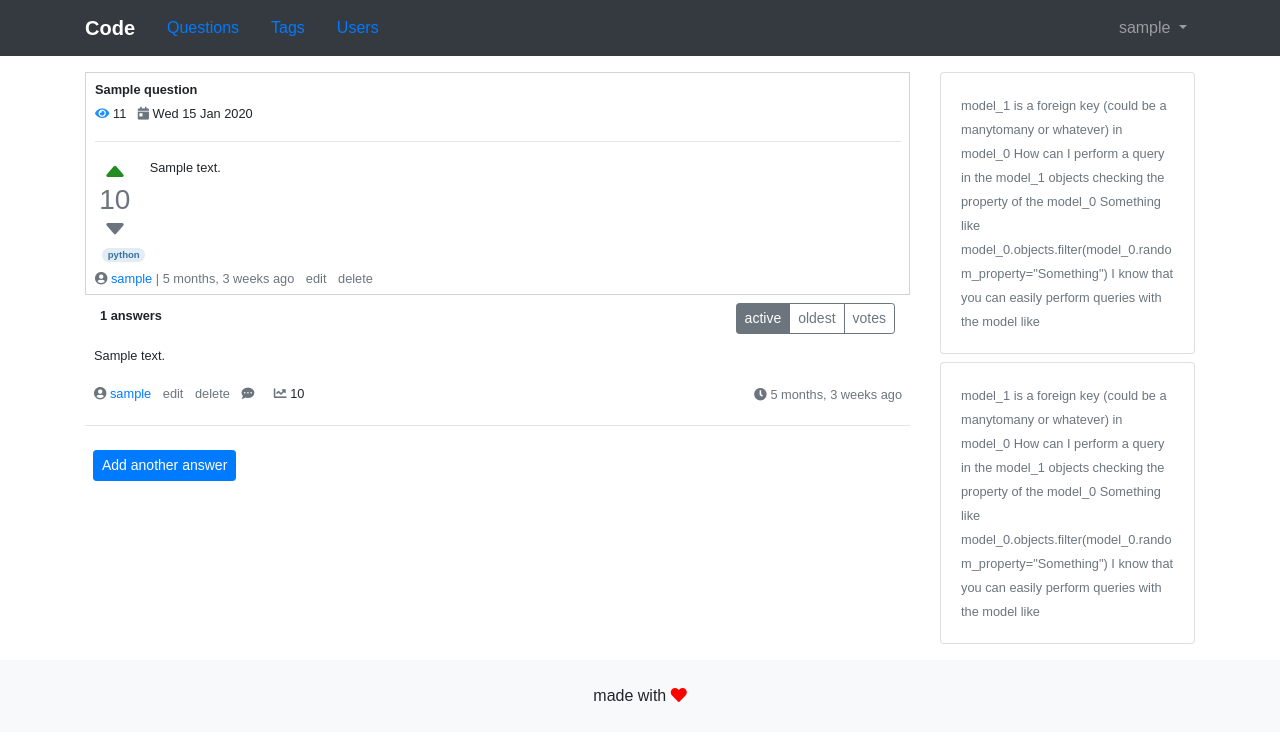
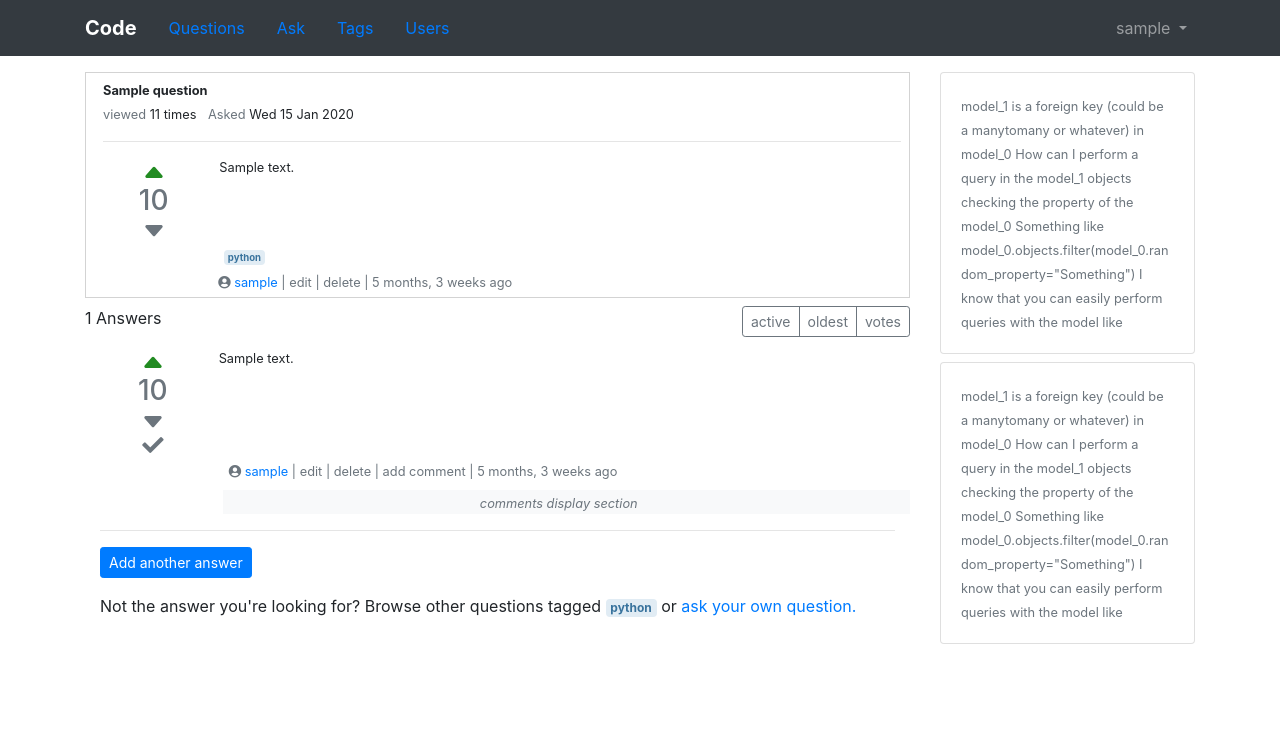
Before and after one commit to certified-dev/codepedia, a Django app: a page that uses templates/base.html in a window 1280 px wide. Shown: the top 741 px of the page. Run offline with Django 3.2, Linux system fonts and the light colour scheme; a user stored in the database is signed in; data comes from the database, SQL or seed files in the repository; tables that the repository leaves empty hold one stand-in row (values such as "Sample post"); some libraries are stand-ins or nearby versions.

Commit message:
UI updates

```diff
--- a/core/forms.py
+++ b/core/forms.py
@@ -36,7 +36,7 @@ class QuestionForm(forms.ModelForm):
         fields = ('title', 'body', 'tags')
         widgets = {
             'title' : forms.TextInput(attrs={'placeholder': 'Be specific and imagine you’re asking a question to another person'}),
-            'body'  : NewPageDownWidget(attrs={'rows': 6,'placeholder': 'include all the information someone would need to answer your question'}),
+            'body'  : NewPageDownWidget(attrs={'rows': 8,'placeholder': 'include all the information someone would need to answer your question'}),
             "tags": TagsWidget(attrs={'data-width' : '100%','data-placeholder' : 'Add up to 5 tags to describe what your question is about'})
         }
 
@@ -52,7 +52,7 @@ class AnswerForm(forms.ModelForm):
         model = Answer
         fields = ('body',)
         widgets = {
-            'body'  : NewPageDownWidget(attrs={'rows': 5,'placeholder': 'make your answer as clear as possible,easy to understand'}),
+            'body'  : NewPageDownWidget(attrs={'rows': 8,'placeholder': 'make your answer as clear as possible,easy to understand'}),
         }
 
     def __init__(self, *args, **kwargs):
--- a/core/models.py
+++ b/core/models.py
@@ -178,7 +178,7 @@ class AnswerSerializer(serializers.ModelSerializer):
                   'posted_on', 'updated_on')
 
     def get_text_html(self, obj):
-        return urlize(markdowner.convert(obj.body))
+        return markdowner.convert(obj.body)
 
     def get_posted_on(self, obj):
         return naturaltime(obj.posted_on)
--- a/core/static/pagedown/pagedown.css
+++ b/core/static/pagedown/pagedown.css
@@ -1,19 +1,7 @@
-body
-{
-	background-color: White;
-    font-family: sans-serif;
-}
-
 blockquote {
 	border-left: 2px dotted #888;
 	padding-left: 5px;
 	background: #d0f0ff;
-}
-.wmd-input
-{
-	height: 300px;
-	width: 100%;
-	border: 1px solid DarkGray;
 }
 
 .wmd-button-row
@@ -32,7 +20,6 @@ blockquote {
 	width: 1px;
 	height: 20px;
 	margin-left: 14px;
-
 	position: absolute;
 	background-color: Silver;
 	display: inline-block;
@@ -111,7 +98,6 @@ blockquote {
     width:100%;
 }
 
-
 .wmd-preview{
     width: 100%;
     max-height: 400px;
@@ -123,8 +109,6 @@ blockquote {
     border-radius: 4px;
     background: #f8f8f8;
 }
-
-
 
 .wmd-preview * {
   font-family: "Roboto", "Lucida Grande", "DejaVu Sans", "Bitstream Vera Sans",
@@ -165,7 +149,6 @@ blockquote {
   margin: 15px 0;
   padding: 10px;
   color: #333;
-
   margin: 0 0 15px 0;
   padding-left: 1em;
   background-color: #eee;
@@ -174,7 +157,6 @@ blockquote {
 .wmd-preview pre code {
   background-color: transparent;
   border: 0;
-
   margin: 0;
   padding: 0;
   background: transparent;
--- a/core/views.py
+++ b/core/views.py
@@ -317,11 +317,11 @@ def vote(request, pk, question_or_answer):
     if question_or_answer == 'question':
         target = Question.objects.get(pk=pk)
         if request.user.id == target.asked_by_id:
-            return HttpResponseBadRequest('Same user')
+            return HttpResponseBadRequest('Same user', status=400)
     else:
         target = Answer.objects.get(pk=pk)
         if request.user.id == target.answered_by_id:
-            return HttpResponseBadRequest('Same user')
+            return HttpResponseBadRequest('Same user',  status=400)
 
     if request.method == 'POST':
         vote_type = request.POST.get('vote_type')
@@ -379,4 +379,4 @@ def vote(request, pk, question_or_answer):
         return JsonResponse({'vote_type': vote_type, 'score': score})
 
     else:
-        return HttpResponseBadRequest('The request is not POST')
+        return HttpResponseBadRequest('The request is not POST',  status=400)
--- a/templates/base.html
+++ b/templates/base.html
@@ -12,7 +12,10 @@
     <link type="text/css" rel="stylesheet" href="{% static 'bootstrap/bootstrap.min.css' %}">
     {% comment %} <link rel="stylesheet" href="https://stackpath.bootstrapcdn.com/bootstrap/4.5.0/css/bootstrap.min.css" integrity="sha384-9aIt2nRpC12Uk9gS9baDl411NQApFmC26EwAOH8WgZl5MYYxFfc+NcPb1dKGj7Sk" crossorigin="anonymous"> {% endcomment %}
 
-    {% block css %}{% endblock %}
+    {% block css %}
+    {% endblock %}
+    {% block extracss %}
+    {% endblock %}
 
      <!-- Font Awesome Icons -->
     <link rel="stylesheet" href="{% static 'fontawesome/css/all.css' %}">
--- a/templates/home.html
+++ b/templates/home.html
@@ -48,7 +48,7 @@
                 {{ question.posted_on|naturaltime}}</span>
 
                 <div class="float-right mt-1 text-secondary">
-                <span class="mr-2"><i class="fas fa-eye"></i> {{ question.views }}</span>
+                <span class="mr-2"><i class="fas fa-eye {% if question.views >= 1 %} text-primary  {% endif %}"></i> {{ question.views }}</span>
                 <span class="mr-2"><i class="fas fa-comment-dots {% if question.answers.count >= 1 %} text-success {% endif %}"></i> {{ question.answers.count|default_if_none:"0" }}</span>
                 <span class="mr-2"><i class="fas fa-chart-line"></i> {{ question.score }}</span>
                 </div>
--- a/templates/main.html
+++ b/templates/main.html
@@ -4,6 +4,16 @@
 
 {% block css %}
 <style>
+@media only screen and (max-width: 1026px) {
+    #cards {
+        display:none;
+       }
+         }
+
+.footer {
+
+
+}
 .badge {
   background-color: #e1ecf4;
   color: #39739d;
@@ -30,6 +40,16 @@
         {% else %}
           <li class="nav-item">
             <a class="nav-link" href="{% url 'question' %}">Questions</a>
+          </li>
+        {%endif%}
+
+         {% if '/ask/' in request.path %}
+          <li class="nav-item active">
+            <a class="nav-link" href="{% url 'ask_question' %}">Ask</a>
+          </li>
+        {% else %}
+          <li class="nav-item">
+            <a class="nav-link" href="{% url 'ask_question' %}">Ask</a>
           </li>
         {%endif%}
 
@@ -82,12 +102,12 @@
 
 <div class="container mt-3">
   <div class="row">
-     <div class="col-md-9">
+     <div class="col">
       {% block content %}
 
       {% endblock %}
     </div>
-    <div class="col-md-3">
+    <div class="col-sm-3" id="cards">
        <div class="row">
          <div class="col-12 mb-2">
             <div class="card">
@@ -129,8 +149,8 @@ I know that you can easily perform queries with the model like
 {% endblock %}
 
 {% block footer %}
-  <div class="footer bg-light p-4">
-    <div class="text-center">made with <i class="fas fa-heart" style="color:red"></i></div>
+  <div class="footer">
+
   </div>
 {% endblock %}
 
@@ -176,6 +196,8 @@ function vote(voteType, voted, voteURL) {
     // 401: Not logged in (not authorized)
     if(error.message.includes('401')) {
       window.location.href = "/accounts/login/";
+    } else if (error.message.includes('400')) {
+      alert('you cannot vote on your posts');
     }
     // We should get here when the request is not
     // POST or the user's trying to vote on their own question. (400)
@@ -196,13 +218,50 @@ Vue.component('answer', {
 
    <div  class="container mb-1 pt-1 pb-1 pl-md-3">
       <div class="row">
+         <div class="col-12 pr-2 pl-2" >
+            <div class="row">
+              <div class="col-2">
+                  <div class="row">
+                     <div class="col-12 p-0 pl-2 text-center">
+                        <a href="javascript:void(0)" v-on:click="vote('upvote', answer.upvoted, '/answer/' + [[ answer.pk ]] + '/vote/')" class="text-secondary" :class="[[answer.upvoted ? 'done' : '']]">
+                         <svg width="1.5em" height="1.5em" viewBox="0 0 16 16" class="bi bi-caret-up-fill" fill="currentColor" xmlns="http://www.w3.org/2000/svg">
+  <path d="M7.247 4.86l-4.796 5.481c-.566.647-.106 1.659.753 1.659h9.592a1 1 0 0 0 .753-1.659l-4.796-5.48a1 1 0 0 0-1.506 0z"/>
+</svg>
+                         </a>
+                     </div>
+                     <div class="col-12 p-0 pl-2 text-center">
+                        <h3 class="mb-0 text-secondary">[[ answer.score ]]</h3>
+                     </div>
+                     <div class="col-12 p-0 pl-2 text-center">
+                        <a href="javascript:void(0)" v-on:click="vote('downvote', answer.downvoted, '/answer/' + [[ answer.pk ]] + '/vote/')" class="text-secondary" :class="[[answer.downvoted ? 'done' : '']]">
+                        <svg width="1.5em" height="1.5em" viewBox="0 0 16 16" class="bi bi-caret-down-fill" fill="currentColor" xmlns="http://www.w3.org/2000/svg">
+  <path d="M7.247 11.14L2.451 5.658C1.885 5.013 2.345 4 3.204 4h9.592a1 1 0 0 1 .753 1.659l-4.796 5.48a1 1 0 0 1-1.506 0z"/>
+</svg>
+                        </i></a>
+                     </div>
+                     {% if question.asked_by == user and question.asked_by != '[[ answer.answered_by ]]' %}
+                     <div class="col-12 p-0 pl-2 text-center">
+                       <a href="javascript:void(0)" v-on:click="" class="text-secondary" :class="[[checked ? 'done' : '']]">
+                        <i class="fas fa-check fa-lg text"></i>
+                        </a>
+                     </div>
+                     {% endif %}
 
-         <div class="col-12 pl-2 pr-2">
+                 </div>
+              </div>
+              <div class="col-10 pl-0">
                 <small><div class="answer-text" v-html="answer.text_html"></div></small>
+              </div>
+            </div>
+
          </div>
 
          <div v-if="answer.answered_by != '{{ user.username }}'" class="col-12 pl-2 pr-2">
-            <small>
+           <div class="row">
+               <div class="col-2">
+               </div>
+               <div class="col-10 pl-0">
+                  <small class="text-secondary">
                     <i class="fas fa-user-circle text-secondary"></i>
                     {% if user.is_authenticated %}
                         <a href="javascript:void(0)">[[ answer.answered_by ]]</a>
@@ -210,29 +269,26 @@ Vue.component('answer', {
                         <a href="javascript:void(0)">[[ answer.answered_by ]]</a>
                     {% endif %}
 
-                  <a href="javascript:void(0)" v-on:click="vote('upvote', answer.upvoted, '/answer/' + [[ answer.pk ]] + '/vote/')" class="text-secondary mr-2 ml-2" :class="[[answer.upvoted ? 'done' : '']]">
-                  <svg width="1.5em" height="1.5em" viewBox="0 0 16 16" class="bi bi-caret-up-fill" fill="currentColor" xmlns="http://www.w3.org/2000/svg">
-  <path d="M7.247 4.86l-4.796 5.481c-.566.647-.106 1.659.753 1.659h9.592a1 1 0 0 0 .753-1.659l-4.796-5.48a1 1 0 0 0-1.506 0z"/>
-</svg>
-                  </a>
-                  <a href="javascript:void(0)" v-on:click="vote('downvote', answer.downvoted, '/answer/' + [[ answer.pk ]] + '/vote/')" class="text-secondary  mr-3" :class="[[answer.downvoted ? 'done' : '']]">
-                  <svg width="1.5em" height="1.5em" viewBox="0 0 16 16" class="bi bi-caret-down-fill" fill="currentColor" xmlns="http://www.w3.org/2000/svg">
-  <path d="M7.247 11.14L2.451 5.658C1.885 5.013 2.345 4 3.204 4h9.592a1 1 0 0 1 .753 1.659l-4.796 5.48a1 1 0 0 1-1.506 0z"/>
-</svg>
-                  </a>
+                        <span class="text-secondary"> | </span>
 
-                  <span><i class="fas fa-comment-dots text-secondary"></i> </span>
+                        <span class="text-secondary"><a href="javascript:void(0)" class="text-secondary">add comment </a></span>
 
-                  <span class="ml-3"><i class="fas fa-chart-line text-secondary"></i> [[ answer.score ]]</span>
+                        <span class="text-secondary"> | </span>
 
-                  <div class="float-right mt-1 text-secondary">
-                  <span><i class="fas fa-clock "></i> [[ answer.posted_on ]]</span>
+                        <span> [[ answer.posted_on ]]</span>
+
+                  </small>
                   </div>
-            </small>
+               </div>
+            </div>
          </div>
 
          <div v-if="answer.answered_by == '{{ user.username }}'" class="col-12 pl-2 pr-2">
-            <small>
+            <div class="row">
+               <div class="col-2">
+               </div>
+               <div class="col-10 pl-0">
+                  <small class="text-secondary">
                   <i class="fas fa-user-circle text-secondary"></i>
 
                   {% if user.is_authenticated %}
@@ -241,32 +297,39 @@ Vue.component('answer', {
                      <a href="javascript:void(0)">[[ answer.answered_by ]]</a>
                   {% endif %}
 
-                  <a href="javascript:void(0)" class="ml-2 mr-2 text-secondary">edit</a>
-                  <a id="submitted" href="javascript:void(0)" class="mr-2 text-secondary">delete</a>
+                  <span class= "text-secondary"> | </span>
 
-                  <span><i class="fas fa-comment-dots text-secondary"></i> </span>
+                  <a href="javascript:void(0)" class="text-secondary">edit</a>
 
-                  <span class="ml-3"><i class="fas fa-chart-line text-secondary"></i> [[ answer.score ]]</span>
+                  <span class= "text-secondary"> | </span>
 
-                  <div class="float-right mt-1 text-secondary">
-                  <span><i class="fas fa-clock "></i> [[ answer.posted_on ]]</span>
-               </div>
+                  <a id="submitted" href="javascript:void(0)" class="text-secondary">delete</a>
+
+                  <span class= "text-secondary"> | </span>
+
+                  <span class="text-secondary"><a href="javascript:void(0)" class="text-secondary">add comment</a></span>
+
+                  <span class= "text-secondary"> | </span>
+
+                  <span>[[ answer.posted_on ]]</span>
+
                   </small>
                   </div>
-
-
-
-         <div class="col-12 pl-2 pr-2">
-
-            <div class="collapse" id="Comment">
-
                </div>
-
             </div>
-
+         </div>
+         <div class="col-12">
+            <div class="row">
+               <div class="col-2">
+               </div>
+               <div class="col-10 pl-0 bg-light text-center">
+                 <span class= "text-secondary font-italic"><small>comments display section </small></span>
                </div>
          </div>
         <hr>
+      </div>
+   </div>
+
   </div>
   `
 })
--- a/templates/question.html
+++ b/templates/question.html
@@ -20,17 +20,17 @@
       <div  class="container {% if not forloop.last %}border-bottom-0{% endif %} {% if forloop.last %} mb-2{% endif %} pt-1 pb-1 pl-3" style="border:1px solid lightgray;">
          <div class="row">
 
-           <div class="col-12">
+           <div class="col-12 pr-2 pl-2">
              <small><b><a href="{% url 'question_detail' question.pk question.slug %}">{{ question.title }}</a></b></small>
            </div>
 
-           <div class="col-12">
+           <div class="col-12 pr-2 pl-2">
             {% for tag in question.tags.all %}
              <small><a href="{% url 'tag_question' tag.pk %}" class="badge badge-pill">{{ tag }}</a></small>
             {% endfor %}
            </div>
 
-           <div class="col-12">
+           <div class="col-12 pr-2 pl-2">
              <small>
                 <i class="fas fa-user-circle text-secondary"></i>
                 {% if user.is_authenticated %}
--- a/templates/question_answers.html
+++ b/templates/question_answers.html
@@ -4,7 +4,7 @@
 
 {% block title %}code | Question{% endblock title %}
 
-{% block css %}
+{% block extracss %}
 <style>
 a.done:link, a.done:hover, a.done:visited, a.done:active{
     color: forestgreen !important;
@@ -45,14 +45,10 @@ pre code {
   background: transparent;
   border: none;
 }
-.badge {
-  background-color: #e1ecf4;
-  color: #39739d;
-}
 </style>
 <link rel="stylesheet" href="{% static 'highlightjs/foundation.min.css' %}">
 {% comment %} <link rel="stylesheet" href="https://cdnjs.cloudflare.com/ajax/libs/highlight.js/10.1.2/styles/foundation.min.css" integrity="sha512-RgUfG84wvjIwNHlKPU63D8S8IItsNhZZ5kfjpvhGAfr529lt67Ys4/2RAA/NYhsb2HBfcxUXMX3NEJswqpT1tg==" crossorigin="anonymous" /> {% endcomment %}
-{% endblock css %}
+{% endblock %}
 
 {% block content %}
 <!-- vue-app start -->
@@ -62,15 +58,15 @@ pre code {
 
       <div class="row">
 
-         <div class="col-12 pl-2 pr-2">
+         <div class="col-12 pl-3 pr-2">
            <div class="row">
               <div class="col-12">
                  <small><b>{{ question.title|urlize }}</b></small>
               </div>
               <div class="col-12">
                 <small>
-                <span class="mr-2"><i class="fas fa-eye"  style="color: dodgerblue"></i> {{ question.views }}</span>
-                <span class="mr-2"><i class="fas fa-calendar-day text-secondary"></i> {{ question.posted_on|date:"D d M Y" }}</span>
+                <span class="mr-2"><span class='text-secondary'>viewed</span> {{ question.views }} times</span>
+                <span class="mr-2"><span class='text-secondary'>Asked</span> {{ question.posted_on|date:"D d M Y" }}</span>
                 </small>
               </div>
             </div>
@@ -80,19 +76,19 @@ pre code {
 
          <div class="col-12 pr-2 pl-2" >
             <div class="row">
-              <div class="col-1">
+              <div class="col-2">
                   <div class="row">
-                     <div class="col-12 text-center">
+                     <div class="col-12 p-0 pl-2 text-center">
                         <a href="javascript:void(0)" v-on:click="vote('upvote', upvoted, '{% url 'vote_question' question.pk question.slug %}')" :class="[[upvoted ? 'done' : '']]" class="text-secondary">
                          <svg width="1.5em" height="1.5em" viewBox="0 0 16 16" class="bi bi-caret-up-fill" fill="currentColor" xmlns="http://www.w3.org/2000/svg">
   <path d="M7.247 4.86l-4.796 5.481c-.566.647-.106 1.659.753 1.659h9.592a1 1 0 0 0 .753-1.659l-4.796-5.48a1 1 0 0 0-1.506 0z"/>
 </svg>
                          </a>
                      </div>
-                     <div class="col-12 text-center">
+                     <div class="col-12 p-0 pl-2 text-center">
                         <h3 class="mb-0 text-secondary">[[ score ]]</h3>
                      </div>
-                     <div class="col-12 text-center">
+                     <div class="col-12 p-0 pl-2 text-center">
                         <a href="javascript:void(0)" v-on:click="vote('downvote', downvoted, '{% url 'vote_question' question.pk question.slug %}')" :class="[[downvoted ? 'done' : '']]" class="text-secondary">
                         <svg width="1.5em" height="1.5em" viewBox="0 0 16 16" class="bi bi-caret-down-fill" fill="currentColor" xmlns="http://www.w3.org/2000/svg">
   <path d="M7.247 11.14L2.451 5.658C1.885 5.013 2.345 4 3.204 4h9.592a1 1 0 0 1 .753 1.659l-4.796 5.48a1 1 0 0 1-1.506 0z"/>
@@ -101,7 +97,8 @@ pre code {
                      </div>
                  </div>
               </div>
-              <div class="col-11 pl-0">
+
+              <div class="col-10 pl-0">
                 <small>{{ question.body|markdown }}</small>
               </div>
             </div>
@@ -109,23 +106,37 @@ pre code {
          </div>
 
          <div class="col-12">
-            <div>
-            {% for tag in question.tags.all %}
-               <small><a href="{% url 'tag_question' tag.pk %}" class="badge badge-pill mb-1 mt-0">{{ tag }}</a></small>
-            {% endfor %}
+            <div class="row">
+               <div class="col-2">
+               </div>
+               <div class="col-10 pl-0">
+                  <div>
+                  {% for tag in question.tags.all %}
+                     <small><a href="{% url 'tag_question' tag.pk %}" class="badge mb-1 mt-0">{{ tag }}</a></small>
+                  {% endfor %}
+                  </div>
+               </div>
             </div>
          </div>
 
          <div class="col-12 pl-2">
-
-            {% if question.asked_by == user %}
+          <div class="row">
+               <div class="col-2">
+               </div>
+               <div class="col-10 pl-0">
+                 {% if question.asked_by == user %}
                <small>
                {% if user.is_authenticated %}
                <span class="text-secondary">
                <i class="fas fa-user-circle text-secondary"></i>
-               <a href="{% url 'user_profile' user.pk %}">{{ question.asked_by }}</a> | {{ question.posted_on|naturaltime }}</span>
-               <a class="text-secondary ml-2 mr-2" href="{% url 'update_question' question.pk question.slug %}">edit</a>
+               <a href="{% url 'user_profile' user.pk %}">{{ question.asked_by }}</a>
+               <span class= "text-secondary"> | </span>
+               <a class="text-secondary" href="{% url 'update_question' question.pk question.slug %}">edit</a>
+               <span class= "text-secondary"> | </span>
                <a class="text-secondary" href="#">delete</a>
+               <span class= "text-secondary"> | </span>
+               {{ question.posted_on|naturaltime }}</span>
+
                </span>
                {% endif %}
                </small>
@@ -133,34 +144,26 @@ pre code {
             <small>
                <span class="text-secondary">
                   <i class="fas fa-user-circle"></i>
-                  <a href="javascript:void(0)">{{ question.asked_by }}</a>  | {{ question.posted_on|naturaltime }}
+                  <a href="javascript:void(0)">{{ question.asked_by }}</a>
+                  <span class= "text-secondary"> | </span>
+                  {{ question.posted_on|naturaltime }}
                </span>
               </small>
             {% endif %}
+               </div>
+            </div>
          </div>
-
-         {% comment %} <div class="col-12 pl-2 pr-2">
-            <small>
-            {% if not question.updated_on is None %}
-               <span class="float-right mt-1 text-secondary"><i class="fas fa-pen-alt"></i>
-                  <a href="{% url 'user_profile' user.pk %}">{{ question.asked_by }}</a><span class="text-secondary"> | </span>{{ question.updated_on|naturaltime }}
-               </span>
-            {% endif %}
-            </small>
-         </div> {% endcomment %}
-
-
       </div>
    </div>
 
    <div class="container mb-2">
       <div class="row">
-         <div class="col">
-         <small>
-            <span class="font-weight-bold">{{ answers.count|intcomma }} answers</span>
+         <div class="col pl-0 pr-0">
 
+            <span class="pt-3">{{ answers.count|intcomma }} Answers</span>
+            <small>
             <div class="btn-group float-right">
-               <button type="button" class="btn btn-sm btn-outline-secondary active">active</button>
+               <button type="button" class="btn btn-sm btn-outline-secondary">active</button>
                <button type="button" class="btn btn-sm btn-outline-secondary">oldest</button>
                <button type="button" class="btn btn-sm btn-outline-secondary">votes</button>
             </div>
@@ -176,12 +179,6 @@ pre code {
       v-bind:answer="answer"
       ></answer>
 
-  {% comment %} <div v-if="answersHidden" style="text-align: right; font-size: 14px; margin-bottom: 5px">
-      <a v-on:click="toggleAllAnswersShown" href="javascript:void(0)">
-         <span v-if="!allAnswersShown">Show all answers</span>
-         <span v-if="allAnswersShown">Hide some answers</span>
-      </a>
-   </div>  {% endcomment %}
 </div>
 <!-- vue-app end -->
 
@@ -189,7 +186,7 @@ pre code {
       <div class="row">
         {% if user.is_authenticated %}
             {% if user_answers.count > 0 %}
-               <div class="col-12 p-2">
+               <div class="col-12">
                    <a class="btn btn-sm btn-primary" id="remove" data-toggle="collapse" href="#contentId" aria-expanded="false" aria-controls="contentId">
                               Add another answer
                            </a>
@@ -202,9 +199,8 @@ pre code {
                            {{ form.media }}
                            {% for field in form.visible_fields %}
                               <div class="form-group">
-                              <label for="{{ field.id_for_label }}"><small>Add an answer</small></label>
+                              <label for="{{ field.id_for_label }}">Your Answer</label>
                               {{ field|add_class:'form-control' }}
-                              <small id="helpId" class="form-text text-muted">make your answer as clear as possible,easy to understand</small>
                               </div>
                            {% endfor %}
 
@@ -220,9 +216,8 @@ pre code {
 
                         {% for field in form.visible_fields %}
                            <div class="form-group">
-                           <label for="{{ field.id_for_label }}"><small>Add an answer</small></label>
+                           <label for="{{ field.id_for_label }}">Your Answer</label>
                            {{ field|add_class:'form-control' }}
-                           <small id="helpId" class="form-text text-muted">make your answer as clear as possible,easy to understand</small>
                            </div>
                         {% endfor %}
 
@@ -241,6 +236,14 @@ pre code {
        </div>
      </div>
 
+     <div  class="container mb-3" id="cards">
+       Not the answer you're looking for? Browse other questions tagged
+       {% for tag in question.tags.all %}
+         <a href="{% url 'tag_question' tag.pk %}" class="badge">{{ tag }}</a>
+       {% endfor %}
+       or  <a href="{% url 'ask_question' %}">ask your own question.</a>
+     </div>
+
 
 
 {{ question.score|json_script:"score" }}
```
Lines whose indentation alone changed are shown as unchanged.
